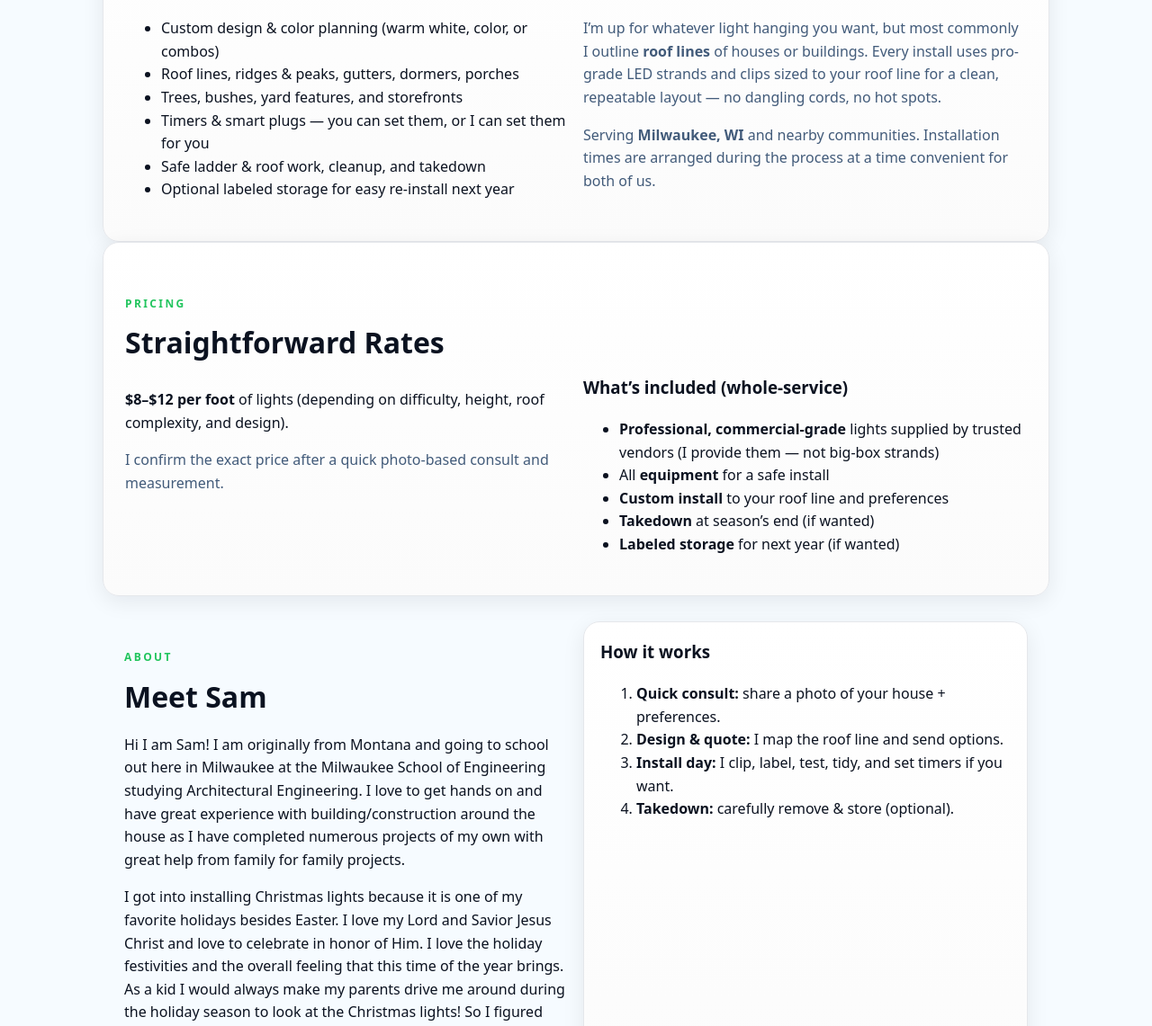
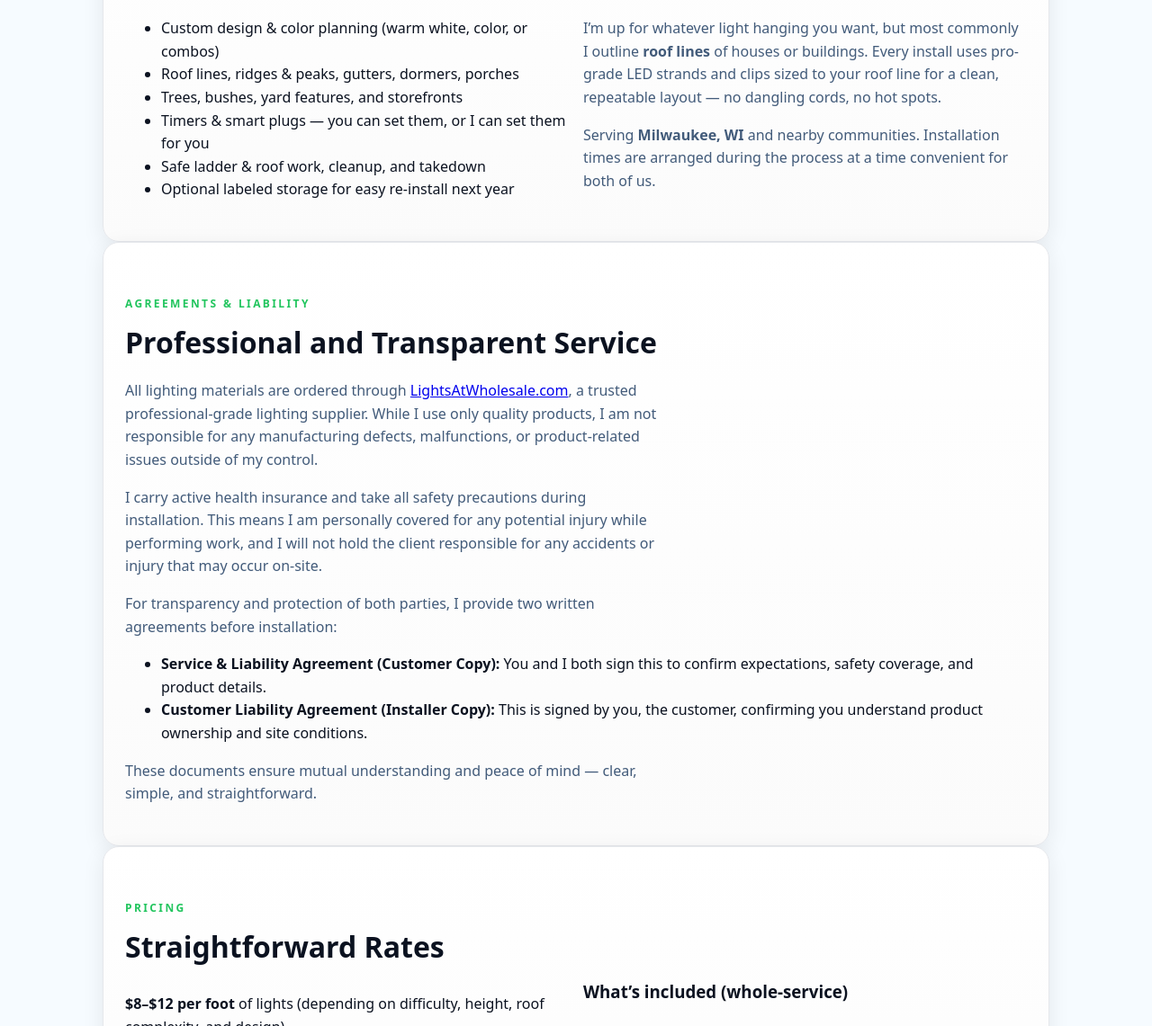
Before and after one commit to Sam-Ark-2025/sams-lighting, a plain HTML site: page index.html in a window 1280 px wide. Shown: the part 1070-2211 px from the top of the page at 90% size. Drawn offline with Linux system fonts and the light colour scheme.

Commit message:
Update index.html

```diff
--- a/index.html
+++ b/index.html
@@ -138,6 +138,28 @@
       </div>
     </section>
 
+    <!-- AGREEMENTS & LIABILITY -->
+<section id="liability" class="section card">
+  <h2><span class="kicker">Agreements & Liability</span><br> Professional and Transparent Service</h2>
+  <p class="sub">
+    All lighting materials are ordered through <a href="https://lightsatwholesale.com" target="_blank" rel="noopener">LightsAtWholesale.com</a>, a trusted professional-grade lighting supplier.
+    While I use only quality products, I am not responsible for any manufacturing defects, malfunctions, or product-related issues outside of my control.
+  </p>
+  <p class="sub">
+    I carry active health insurance and take all safety precautions during installation. This means I am personally covered for any potential injury while performing work, and I will not hold the client responsible for any accidents or injury that may occur on-site.
+  </p>
+  <p class="sub">
+    For transparency and protection of both parties, I provide two written agreements before installation:
+  </p>
+  <ul>
+    <li><strong>Service & Liability Agreement (Customer Copy):</strong> You and I both sign this to confirm expectations, safety coverage, and product details.</li>
+    <li><strong>Customer Liability Agreement (Installer Copy):</strong> This is signed by you, the customer, confirming you understand product ownership and site conditions.</li>
+  </ul>
+  <p class="sub">
+    These documents ensure mutual understanding and peace of mind — clear, simple, and straightforward.
+  </p>
+</section>
+
     <!-- PRICING -->
     <section id="pricing" class="section card">
       <h2><span class="kicker">Pricing</span><br> Straightforward Rates</h2>
```
